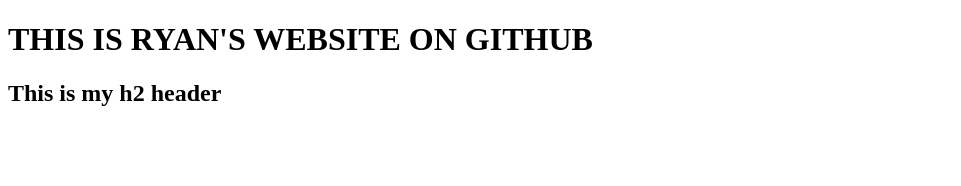
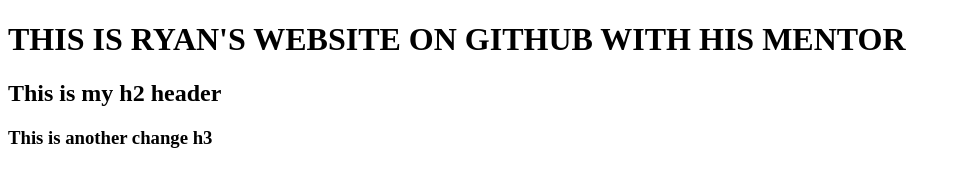
Before and after one commit to nvcapcode/Github-Test, a plain HTML site: page index.html in a window 1280 px wide. Shown: the whole page, without its empty margins (0-961 px from the left). Drawn offline with Linux system fonts and the light colour scheme.

Commit message:
Did a third changed; added an h3 element

```diff
--- a/index.html
+++ b/index.html
@@ -6,7 +6,8 @@
     <title>Ryan's Website</title>
 </head>
 <body>
-    <h1>THIS IS RYAN'S WEBSITE ON GITHUB</h1>
+    <h1>THIS IS RYAN'S WEBSITE ON GITHUB WITH HIS MENTOR</h1>
     <h2>This is my h2 header</h2>
+    <h3>This is another change h3</h3>
 </body>
 </html>
```
